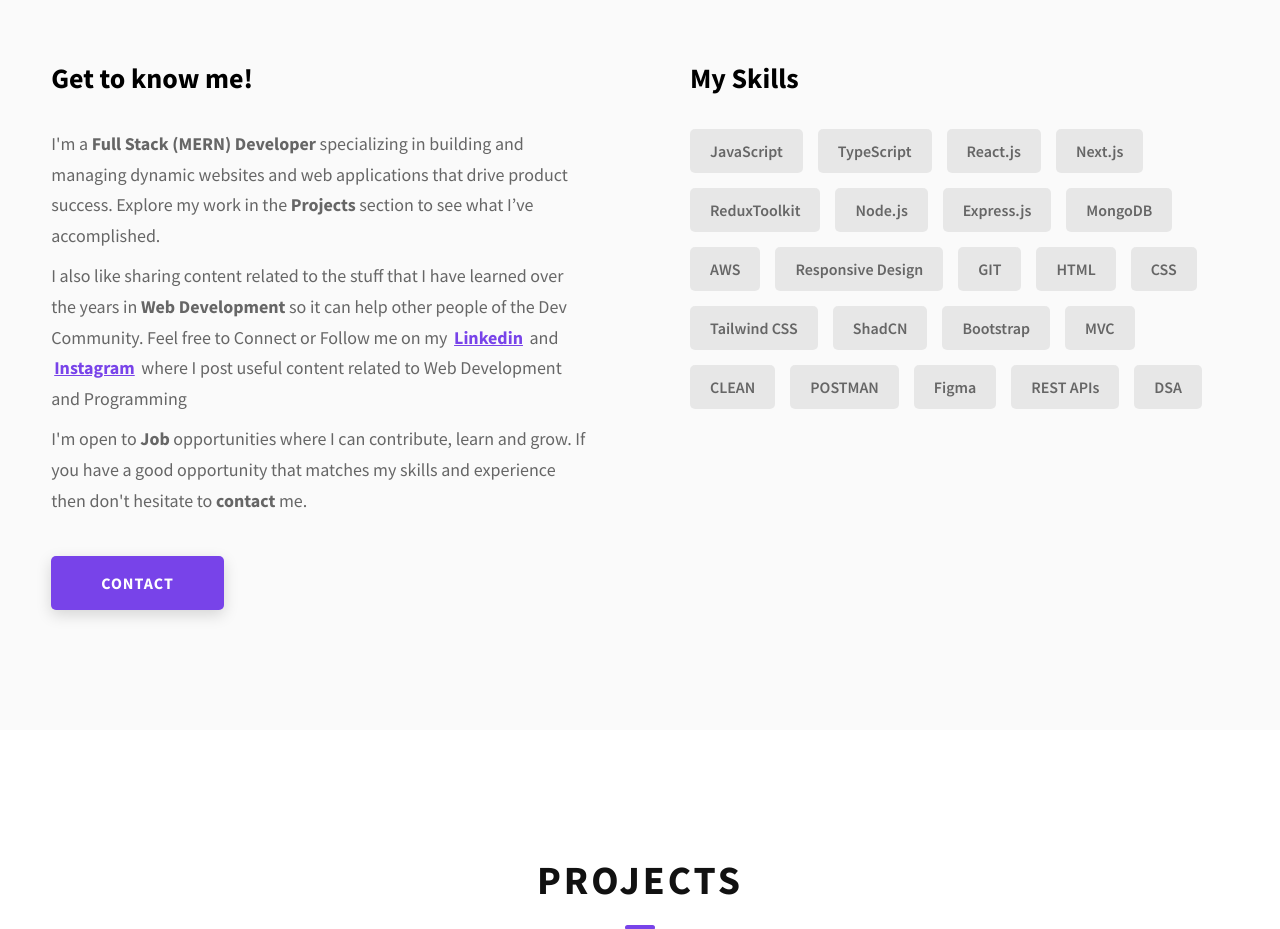
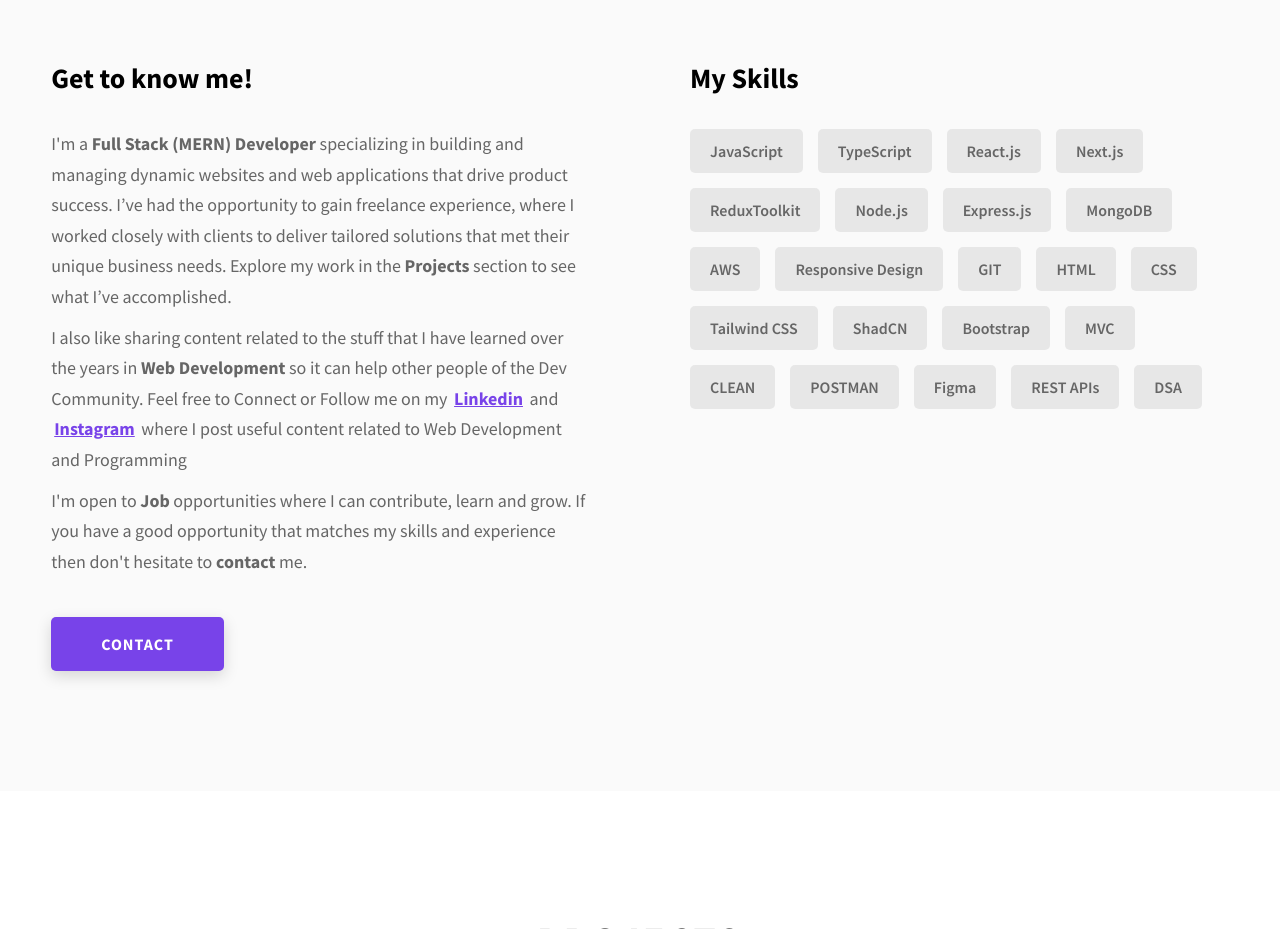
Before and after one commit to muhammedshereefn/Shereefolio, a plain HTML site: page index.html in a window 1280 px wide. Shown: the part 1080-2009 px from the top of the page. Drawn offline with Linux system fonts and the light colour scheme; a script that the page names is missing; a web font is replaced by a local one.

```diff
--- a/index.html
+++ b/index.html
@@ -145,7 +145,7 @@
             <h3 class="about__content-title">Get to know me!</h3>
             <div class="about__content-details">
               <p class="about__content-details-para">
-                I'm a <strong>Full Stack (MERN) Developer</strong> specializing in building and managing dynamic websites and web applications that drive product success. Explore my work in the <strong>Projects</strong> section to see what I’ve accomplished.
+                I'm a <strong>Full Stack (MERN) Developer</strong> specializing in building and managing dynamic websites and web applications that drive product success. I’ve had the opportunity to gain freelance experience, where I worked closely with clients to deliver tailored solutions that met their unique business needs. Explore my work in the <strong>Projects</strong> section to see what I’ve accomplished.
               </p>
               <p class="about__content-details-para">
                 I also like sharing content related to the stuff that I have
```
